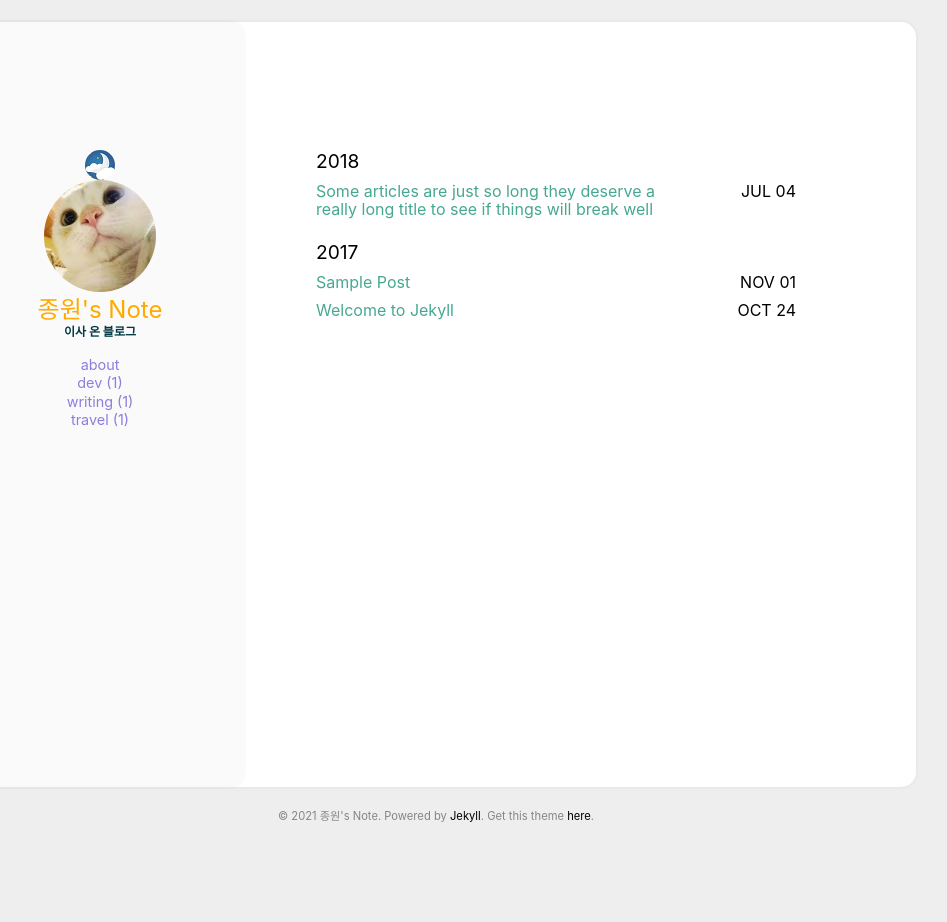
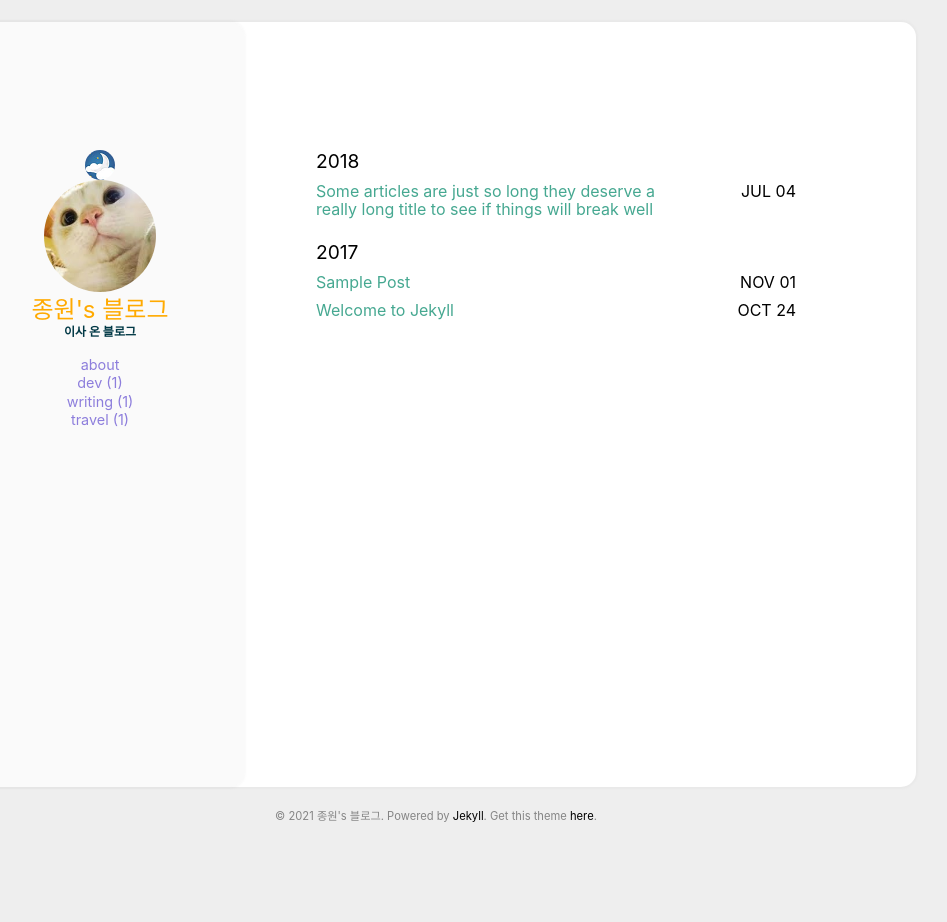
Before and after one commit to jeonjw25/jeonjw25.github.io, a Jekyll site: the page built from index.html, in a window 1280 px wide. Shown: the whole page, without its empty margins (204-1151 px from the left). Built offline with Jekyll 4.4.1, drawn with Linux system fonts in a browser that asks for light colours.

Commit message:
Update _config.yml

```diff
--- a/_config.yml
+++ b/_config.yml
@@ -18,7 +18,7 @@ google_analytics: #UA—XXXXXXXX-X
 disqus_shortname: #disqus shortname
 
 user:
-  name: 종원's Note
+  name: 종원's 블로그
   pic: /assets/img/cat.jpg
   picAlt: "catbook"
   job: 이사 온 블로그
```
